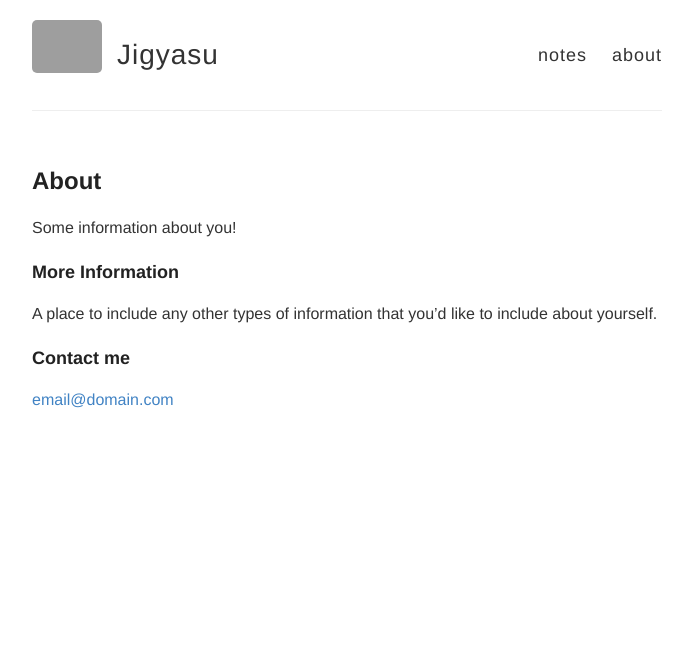
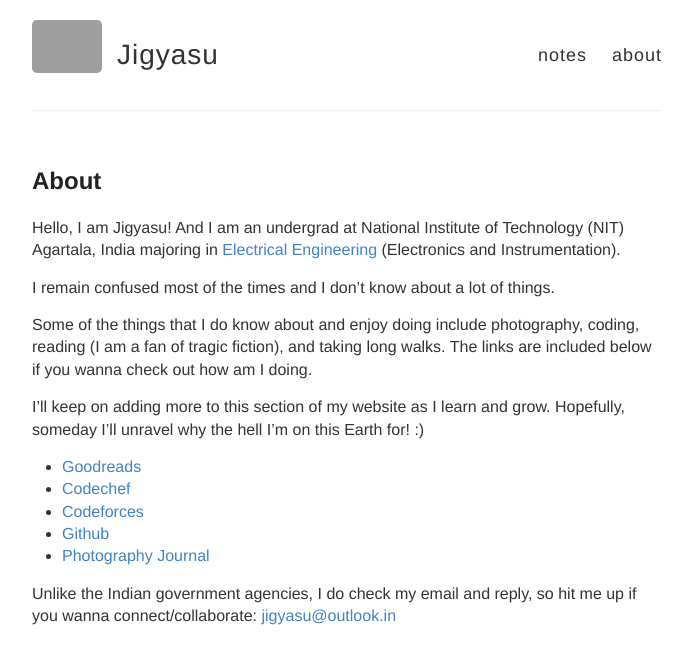
Before and after one commit to jgyasu/jgyasu.github.io, a Jekyll site: the page built from about.md, in a window 1280 px wide. Shown: the top 664 px of the page, without its empty margins (293-985 px from the left). Built offline with Jekyll 4.4.1, drawn with Linux system fonts in a browser that asks for light colours; grey boxes are pictures that could not be loaded.

Commit message:
updated about section

```diff
--- a/about.md
+++ b/about.md
@@ -4,12 +4,18 @@ title: About
 permalink: /about/
 ---
 
-Some information about you!
+Hello, I am Jigyasu! And I am an undergrad at National Institute of Technology (NIT) Agartala, India majoring in [Electrical Engineering](https://en.wikipedia.org/wiki/Electrical_engineering) (Electronics and Instrumentation).
 
-### More Information
+I remain confused most of the times and I don't know about a lot of things.
 
-A place to include any other types of information that you'd like to include about yourself.
+Some of the things that I do know about and enjoy doing include photography, coding, reading (I am a fan of tragic fiction), and taking long walks. The links are included below if you wanna check out how am I doing.
 
-### Contact me
+I'll keep on adding more to this section of my website as I learn and grow. Hopefully, someday I'll unravel why the hell I'm on this Earth for! :)
 
-[email@domain.com](mailto:email@domain.com)
+- [Goodreads](https://www.goodreads.com/jgyasu)
+- [Codechef](https://www.codechef.com/users/jgyasu)
+- [Codeforces](https://codeforces.com/profile/jgyasu)
+- [Github](https://www.github.com/jgyasu)
+- [Photography Journal](https://www.sites.google.com/view/jigyasu)
+
+Unlike the Indian government agencies, I do check my email and reply, so hit me up if you wanna connect/collaborate: [jigyasu@outlook.in](mailto:jigyasu@outlook.in)
```
Also changed, not shown: _posts/2023-11-17-Hello-World.md (+1 -1 lines).
